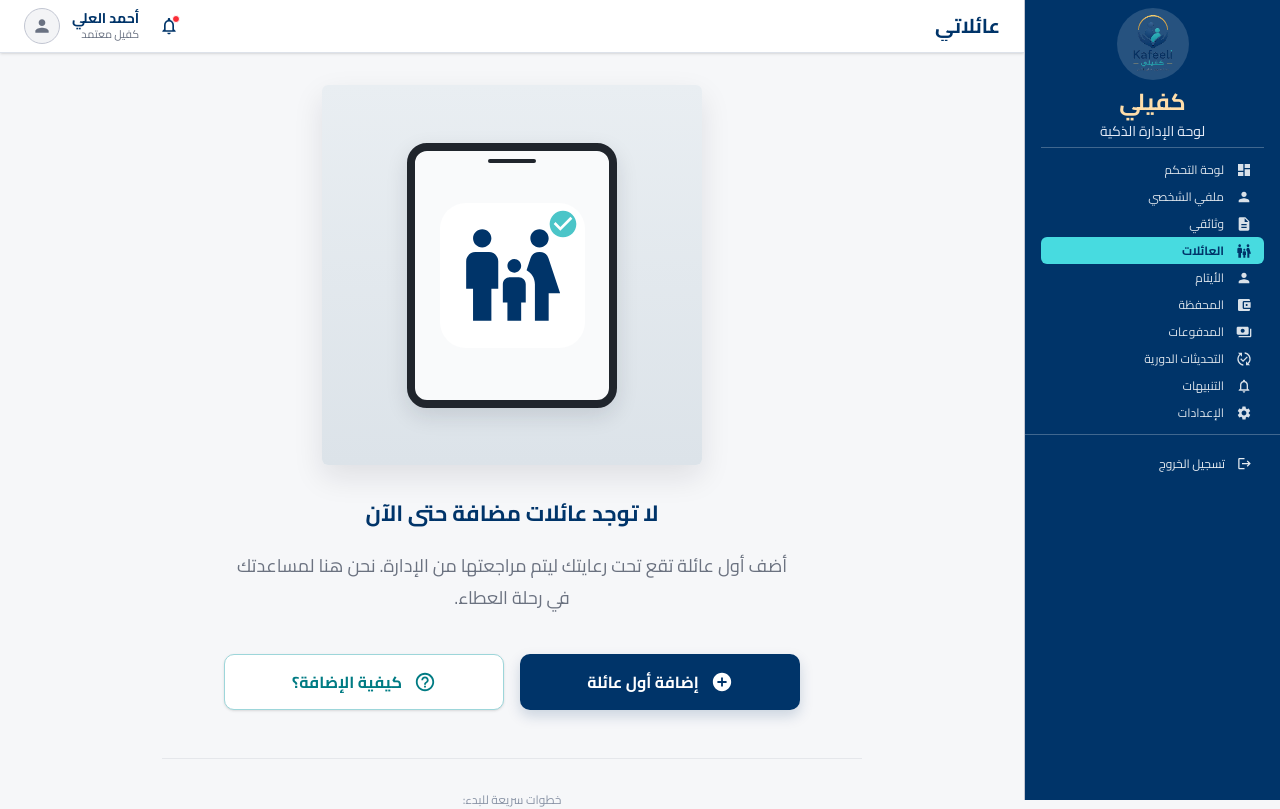
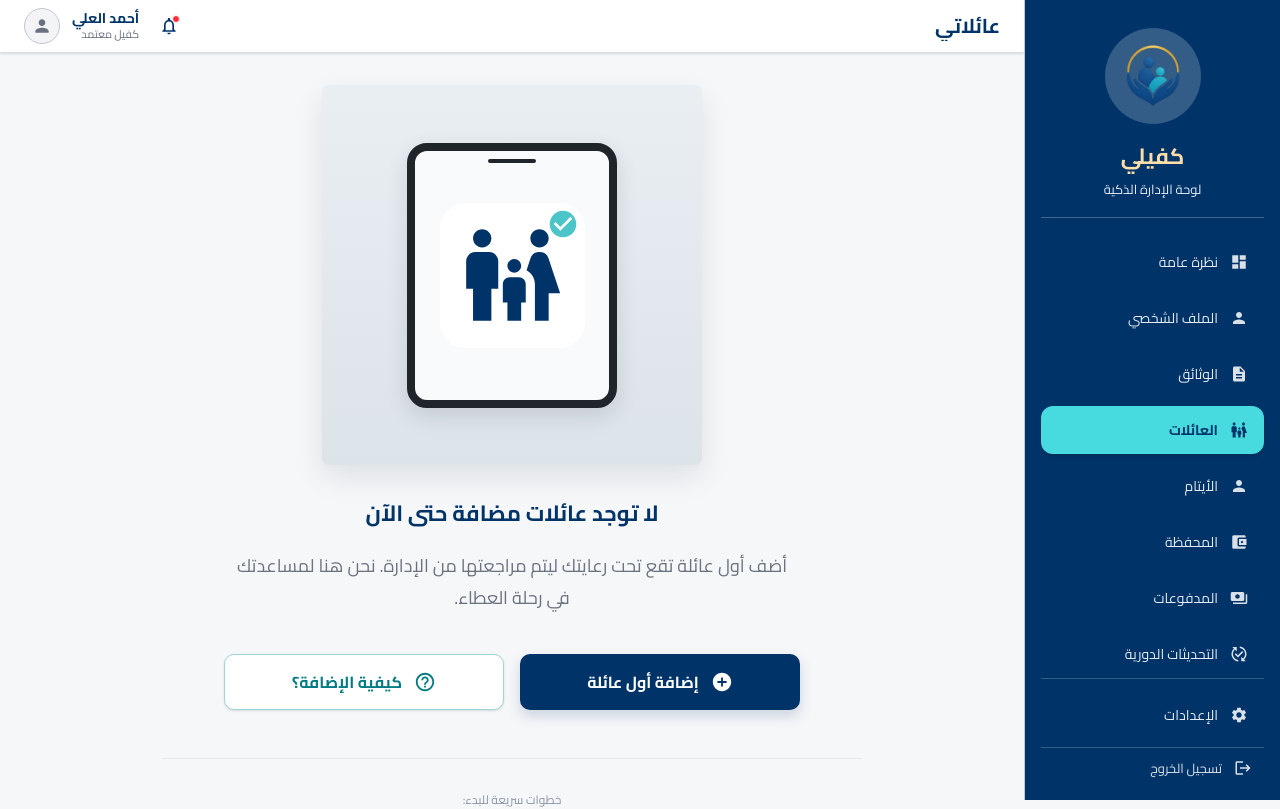
Before and after one commit to Kafeeli/kafeeli-frontend, a React (Vite) app: page /families in a window 1280 px wide. Shown: the top 809 px of the page. Built offline with nearby package versions, Linux system fonts and the light colour scheme.

Commit message:
Edit Sidebar

```diff
--- a/src/App.jsx
+++ b/src/App.jsx
@@ -1,6 +1,5 @@
 import { Routes, Route, useLocation, Navigate } from "react-router-dom";
 import { AnimatePresence, motion } from "framer-motion";
-
 import Login from "./pages/Login";
 import RegistrationPage from "./pages/RegistrationPage";
 import EmailVerification from "./pages/EmailVerification";
--- a/src/pages/guardian-dashboard/Sidebar.jsx
+++ b/src/pages/guardian-dashboard/Sidebar.jsx
@@ -12,51 +12,40 @@ import {
   MdSettings,
 } from "react-icons/md";
 
-import kafeeliLogo from "../../assets/kafeeli-removebg-preview1.png";
+import kafeeliLogo from "../../assets/kafeeli-logo.png";
 
-function Sidebar({ openSidebar, setOpenSidebar, activeItem = "ملفي الشخصي" }) {
+function Sidebar({ openSidebar, setOpenSidebar, activeItem = "الملف الشخصي" }) {
   const menuItems = [
-    {
-      title: "لوحة التحكم",
-      icon: <MdDashboard />,
-    },
-    {
-      title: "ملفي الشخصي",
-      icon: <MdPerson />,
-    },
-    {
-      title: "وثائقي",
-      icon: <MdDescription />,
-    },
-    {
-      title: "العائلات",
-      icon: <MdFamilyRestroom />,
-    },
-    {
-      title: "الأيتام",
-      icon: <MdPerson />,
-    },
-    {
-      title: "المحفظة",
-      icon: <MdAccountBalanceWallet />,
-    },
-    {
-      title: "المدفوعات",
-      icon: <MdPayments />,
-    },
-    {
-      title: "التحديثات الدورية",
-      icon: <MdPublishedWithChanges />,
-    },
-    {
-      title: "التنبيهات",
-      icon: <MdNotificationsNone />,
-    },
-    {
-      title: "الإعدادات",
-      icon: <MdSettings />,
-    },
+    { title: "نظرة عامة", icon: <MdDashboard /> },
+    { title: "الملف الشخصي", icon: <MdPerson /> },
+    { title: "الوثائق", icon: <MdDescription /> },
+    { title: "العائلات", icon: <MdFamilyRestroom /> },
+    { title: "الأيتام", icon: <MdPerson /> },
+    { title: "المحفظة", icon: <MdAccountBalanceWallet /> },
+    { title: "المدفوعات", icon: <MdPayments /> },
+    { title: "التحديثات الدورية", icon: <MdPublishedWithChanges /> },
+    { title: "التنبيهات", icon: <MdNotificationsNone /> },
   ];
+
+  const isActive = (title) => activeItem === title;
+
+  const itemClasses = (active) => `
+  w-full min-h-[48px] py-3
+  flex items-center gap-3
+  px-4
+  rounded-xl
+  font-[Cairo]
+  text-[14px]
+  leading-6
+  transition-all duration-200
+  cursor-pointer
+  shrink-0
+  ${
+    active
+      ? "bg-[#47DBE0] text-[#003469] font-bold shadow-md"
+      : "text-white/90 hover:bg-white/10 hover:text-white"
+  }
+`;
 
   return (
     <>
@@ -70,98 +59,124 @@ function Sidebar({ openSidebar, setOpenSidebar, activeItem = "ملفي الشخ
       <aside
         className={`
           fixed top-0 right-0 z-50
-          w-[256px] h-screen
+          w-[85vw] max-w-[256px]
+          sm:w-[240px] lg:w-[256px]
+          h-screen h-[100dvh]
           bg-[#003469]
           border-l border-[#C2C6D2]
           flex flex-col
-          pt-4 pb-5
-          overflow-y-auto overflow-x-hidden
+          py-3 sm:py-4
+          overflow-hidden
           transition-transform duration-300
           ${openSidebar ? "translate-x-0" : "translate-x-full"}
           lg:translate-x-0
         `}
       >
         {/* Close button - Mobile */}
-        <div className="lg:hidden flex justify-start px-4 mb-4">
+        <div className="lg:hidden flex justify-start px-3 sm:px-4 mb-1 shrink-0">
           <button
             onClick={() => setOpenSidebar(false)}
-            className="w-9 h-9 rounded-lg border border-white/30 flex items-center justify-center text-white cursor-pointer"
+            className="w-8 h-8 rounded-lg border border-white/30 flex items-center justify-center text-white cursor-pointer"
           >
-            <MdClose className="text-xl" />
+            <MdClose className="text-lg" />
           </button>
         </div>
 
-        {/* Top Content */}
-        <div className="flex flex-col gap-0">
         {/* Logo */}
-          <div className="flex flex-col items-center justify-center px-4 -mt-2">
-            <div className="w-[72px] h-[72px] rounded-full bg-white/15 flex items-center justify-center mb-5">
+        <div className="flex flex-col items-center justify-center px-4 py-3 shrink-0">
+          <div className="text-center mb-2">
+            <div className="w-24 h-24 bg-white/20 rounded-full mx-auto mb-2 flex items-center justify-center overflow-hidden">
               <img
-                src={kafeeliLogo}
-                alt="Kafeeli Logo"
-                className="w-[90px] h-[90px] object-contain"
+                src="/src/assets/title.png"
+                alt="كفيلي"
+                className="w-30 h-30 object-contain mt-3"
               />
             </div>
+          </div>
 
-            <div className="w-fit h-auto flex flex-col items-center justify-center gap-5 text-center">
-              <h2 className="font-[Cairo] font-bold text-[23px] leading-[3px] tracking-[0px] text-center text-[#FFDEAA]">
+          <h2 className="font-[Cairo] font-bold text-[18px] sm:text-[20px] lg:text-[22px] tracking-[0px] text-center text-[#FFDEAA] mb-2">
             كفيلي
           </h2>
 
-              <p className="font-[Cairo] font-normal text-[14px] leading-[16px] tracking-[0px] text-center text-[#e6ecf7] whitespace-nowrap">
+          <p className="font-[Cairo] font-normal text-[11px] sm:text-[12px] lg:text-[13px] leading-[16px] tracking-[0px] text-center text-[#e6ecf7] whitespace-nowrap">
             لوحة الإدارة الذكية
           </p>
         </div>
-          </div>
 
-          {/* Menu */}
-          <nav className="px-4 flex-1 mt-2">
-            <hr className="border-white/25 mb-2" />
+        <hr className="border-white/25 mx-4 my-2 shrink-0" />
 
-            <div className="space-y-[0px]">
-              {menuItems.map((item) => {
-                const isActive = activeItem === item.title;
-
-                return (
+        {/* Menu - takes remaining space, no scroll */}
+        <nav
+          className="
+    flex-1
+    overflow-y-auto
+    px-4
+    py-3
+    space-y-2
+    scrollbar-thin
+    scrollbar-thumb-white/20
+    scrollbar-track-transparent
+  "
+        >
+          {menuItems.map((item) => (
             <button
               key={item.title}
               onClick={() => setOpenSidebar(false)}
-                    className={`
-                      w-full h-[27px]
-                      flex items-center gap-3
-                      px-3 rounded-[6px]
-                      font-[Cairo] text-[12px] leading-[20px]
-                      text-right transition cursor-pointer
-                      ${
-                        isActive
-                          ? "bg-[#47DBE0] text-[#003469] font-bold"
-                          : "text-white/85 font-normal hover:bg-white/10 hover:text-white"
-                      }
-                    `}
+              className={itemClasses(isActive(item.title))}
             >
               <span
-                      className={`
-                        text-[16px] flex items-center shrink-0
-                        ${isActive ? "text-[#003469]" : "text-white/85"}
-                      `}
+                className={`text-[20px] sm:text-[16px] lg:text-[18px] flex items-center shrink-0 ${
+                  isActive(item.title) ? "text-[#003469]" : "text-white/85"
+                }`}
               >
                 {item.icon}
               </span>
+              <span className="flex-1 text-right leading-normal">
+                {item.title}
+              </span>
+            </button>
+          ))}
+        </nav>
 
-                    <span className="truncate">{item.title}</span>
+        {/* Bottom: Settings + Logout */}
+        <div className="mt-auto px-3 sm:px-4 pb-1 shrink-0">
+          {/* خط فوق الإعدادات */}
+          <div className="border-t border-white/20 pt-3">
+            <button
+              onClick={() => setOpenSidebar(false)}
+              className={itemClasses(isActive("الإعدادات"))}
+            >
+              <span
+                className={`text-[15px] sm:text-[16px] lg:text-[18px] flex items-center shrink-0 ${
+                  isActive("الإعدادات") ? "text-[#003469]" : "text-white/85"
+                }`}
+              >
+                <MdSettings />
+              </span>
+              <span>الإعدادات</span>
             </button>
-                );
-              })}
-            </div>
-          </nav>
           </div>
 
-        {/* Logout */}
-        <div className="mt-2 border-t border-white/25 px-4 pt-4">
-          <button className="w-full h-[25px] flex items-center gap-3 px-3 rounded-[6px] font-[Cairo] text-[12px] leading-[20px] text-white/90 hover:bg-white/10 transition cursor-pointer">
-            <MdLogout className="text-[15px]" />
+          {/* خط فوق تسجيل الخروج - نفس ستايل الخط اللي فوق الإعدادات */}
+          <div className="border-t border-white/20 mt-2 pt-2">
+            <button
+              onClick={() => setOpenSidebar(false)}
+              className="
+        w-full h-6
+        flex items-center gap-2.5 sm:gap-3
+        px-2.5 sm:px-3 rounded-[8px]
+        font-[Cairo] text-[11px] sm:text-[12px] lg:text-[13px] leading-[18px]
+        text-white/85 font-normal text-right
+        hover:bg-red-500/10 hover:text-red-400
+        transition cursor-pointer shrink-0
+      "
+            >
+              <span className="text-[15px] sm:text-[16px] lg:text-[18px] flex items-center shrink-0">
+                <MdLogout />
+              </span>
               <span>تسجيل الخروج</span>
             </button>
+          </div>
         </div>
       </aside>
     </>
```
Also changed, not shown: src/pages/sponsor-dashboard/Sidebar.jsx (+55 -44 lines). Lines whose indentation alone changed are shown as unchanged.
